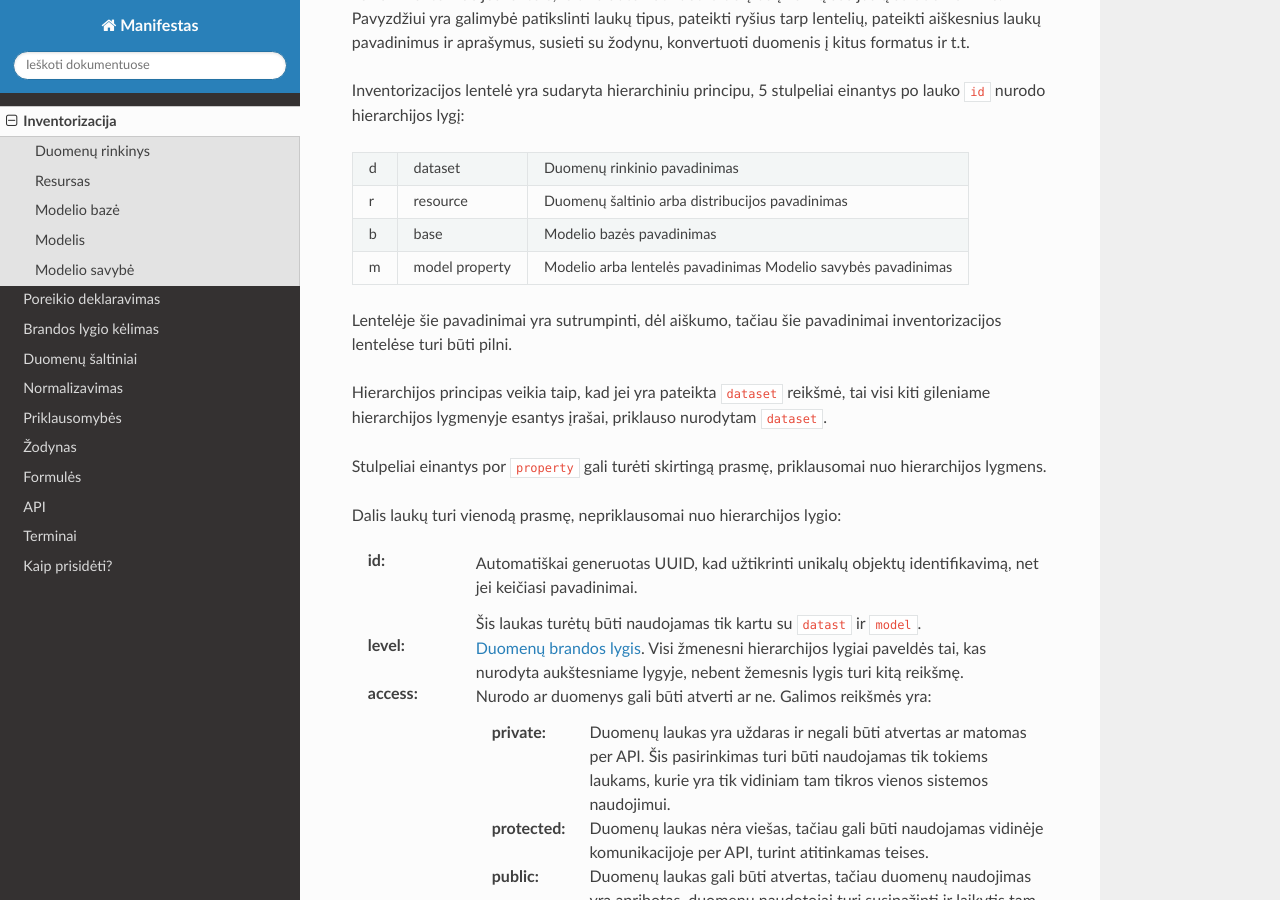
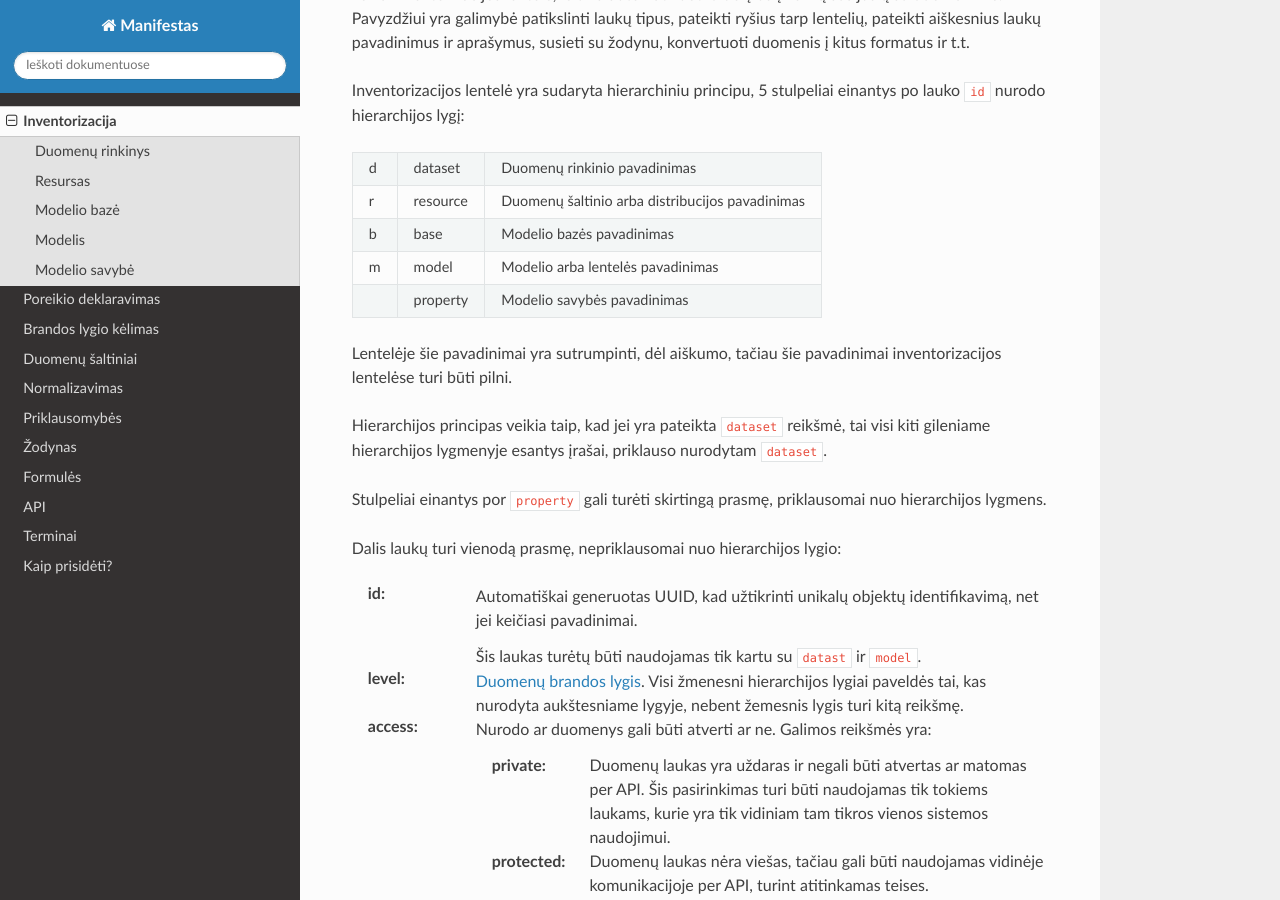
Before and after one commit to atviriduomenys/manifest, a Sphinx documentation site: the page built from docs/inventory.rst, in a window 1280 px wide and 900 px high, scrolled down 923 px. Built offline with Sphinx 7.4.7 and the Read the Docs theme 2.0.0, drawn with Linux system fonts in a browser that asks for light colours.

Commit message:
Fix hierarchy table in docs

```diff
--- a/docs/inventory.rst
+++ b/docs/inventory.rst
@@ -53,13 +53,13 @@ aprašymus, susieti su žodynu, konvertuoti duomenis į kitus formatus ir t.t.
 Inventorizacijos lentelė yra sudaryta hierarchiniu principu, 5 stulpeliai
 einantys po lauko `id` nurodo hierarchijos lygį:
 
-=  ========  ===============================================
-d  dataset   Duomenų rinkinio pavadinimas
-r  resource  Duomenų šaltinio arba distribucijos pavadinimas
-b  base      Modelio bazės pavadinimas
-m  model     Modelio arba lentelės pavadinimas
-   property  Modelio savybės pavadinimas
-=  ========  ===============================================
+==  ========  ===============================================
+d   dataset   Duomenų rinkinio pavadinimas
+r   resource  Duomenų šaltinio arba distribucijos pavadinimas
+b   base      Modelio bazės pavadinimas
+m   model     Modelio arba lentelės pavadinimas
+\   property  Modelio savybės pavadinimas
+==  ========  ===============================================
 
 Lentelėje šie pavadinimai yra sutrumpinti, dėl aiškumo, tačiau šie pavadinimai
 inventorizacijos lentelėse turi būti pilni.
```
